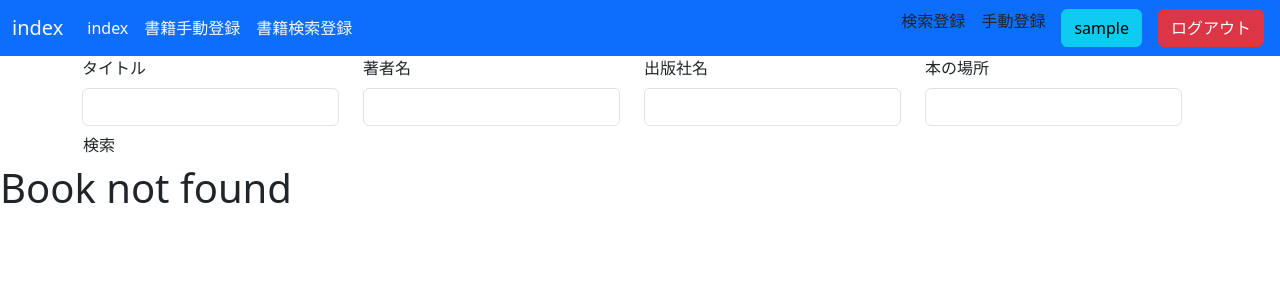
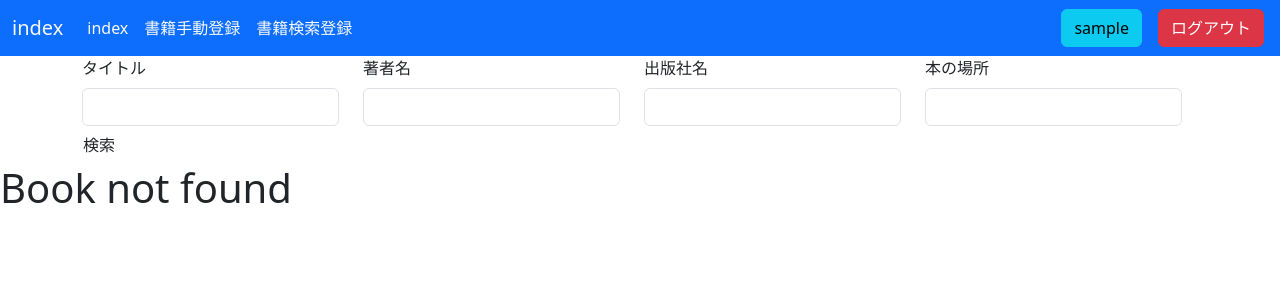
Before and after one commit to Paspenta/Paspenta_bookmanager, a Flask app: page / in a window 1280 px wide. Shown: the top 300 px of the page. Run offline with Flask 3, Linux system fonts and the light colour scheme; the visitor is signed in with stand-in values (Sample User, id 1); data comes from the database, SQL or seed files in the repository; data that the repository does not hold is empty.

Commit message:
delete navbar link

```diff
--- a/bookmanager/templates/index.html
+++ b/bookmanager/templates/index.html
@@ -1,11 +1,6 @@
 {% extends "base.html" %}
 
 {% set title = "index" %}
-
-{% block header %}
-    <a class="nav-link col-auto me-3" href="{{ url_for('manager.register_search') }}">検索登録</a>
-    <a class="nav-link col-auto me-3" href="{{ url_for('manager.register') }}">手動登録</a>
-{% endblock %}
 
 {% block content %}
     <div class="container">
```
